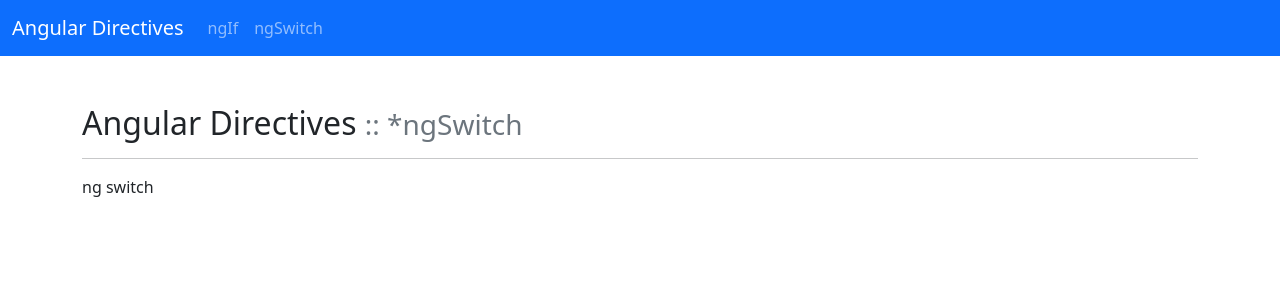
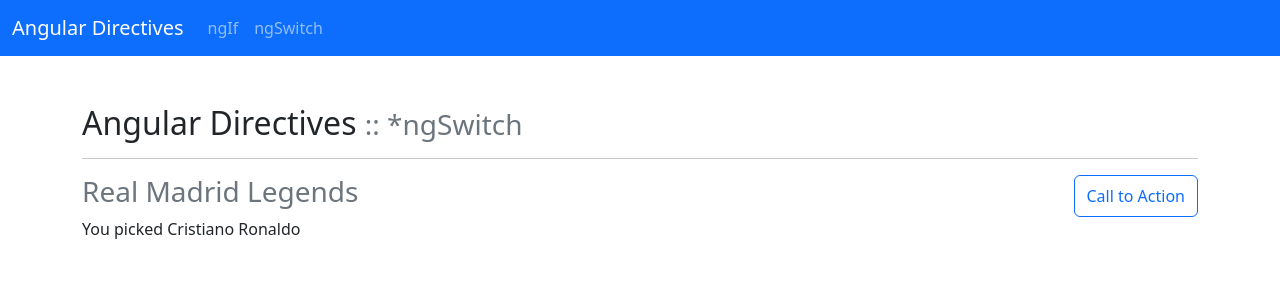
Before and after one commit to vapinedo/Angular-Directives, an Angular app: page /ng-switch in a window 1280 px wide. Shown: the top 300 px of the page. Built offline with nearby package versions, Linux system fonts and the light colour scheme.

Commit message:
[add] ngSwitch Directive

```diff
--- a/src/app/components/ng-switch/ng-switch.component.html
+++ b/src/app/components/ng-switch/ng-switch.component.html
@@ -5,4 +5,15 @@
     </h2>
 </app-page-header>
 
-<p>ng switch</p>
+<div class="d-flex justify-content-between">
+    <h3 class="text-muted">Real Madrid Legends</h3>
+
+    <button class="btn btn-outline-primary">Call to Action</button>
+</div>
+
+<div [ngSwitch]="legends">
+    <p *ngSwitchCase="'cr7'">You picked Cristiano Ronaldo</p>
+    <p *ngSwitchCase="'benzema'">You picked Karim Benzema</p>
+    <p *ngSwitchCase="'modric'">You picked Luka Modric</p>
+    <p *ngSwitchDefault>Pick again</p>
+</div>
--- a/src/app/components/ng-switch/ng-switch.component.ts
+++ b/src/app/components/ng-switch/ng-switch.component.ts
@@ -7,6 +7,8 @@ import { Component, OnInit } from '@angular/core';
 })
 export class NgSwitchComponent implements OnInit {
 
+  legends: string = "cr7";
+
   constructor() { }
 
   ngOnInit(): void {
```
